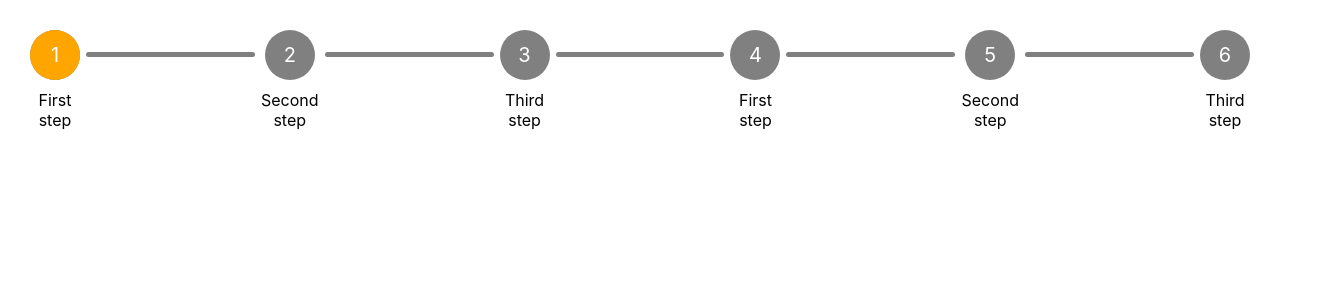
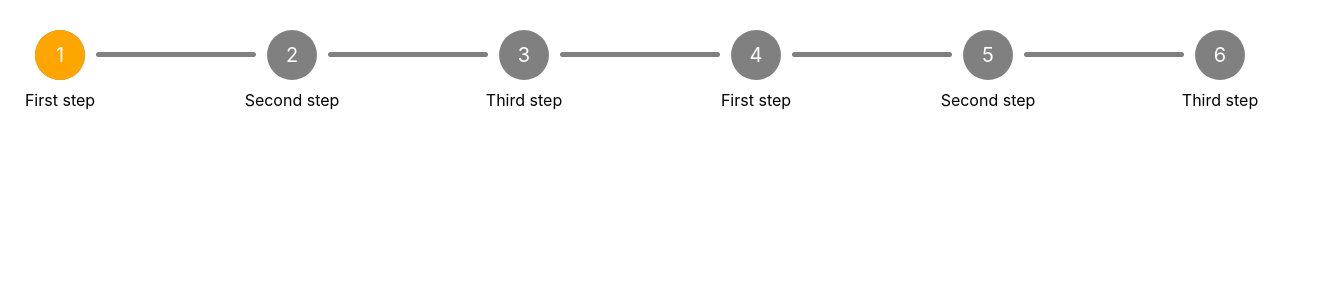
Before and after one commit to Wojak27/SimpleStepper, a React (Create React App) app: page / in a window 1280 px wide. Shown: the top 300 px of the page, 1320 px wide, since content can reach past the window. Built offline with nearby package versions, Linux system fonts and the light colour scheme.

Commit message:
Absolute position on text

```diff
--- a/src/components/Stepper.js
+++ b/src/components/Stepper.js
@@ -141,7 +141,9 @@ class Step extends Component {
                 className={css.stepCircleAnimate}
               ></div>
             </div>
+            <div className={css.stepperTitle}>
             {this.props.children}
+            </div>
           </div>
         ) : (
           <div
@@ -154,7 +156,9 @@ class Step extends Component {
             >
               {this.props.index + 1}
             </div>
+            <div className={css.stepperTitle}>
             {this.props.children}
+            </div>
           </div>
         )}
       </Fragment>
--- a/src/styles/Stepper.module.css
+++ b/src/styles/Stepper.module.css
@@ -8,19 +8,26 @@
 }
 
 .stepBody{
+  height: 80px;
   display: flex;
   flex-direction: column;
   justify-content: center;
   align-items: center;
   max-width: 100px;
-
+  position: relative;
+  margin-left: 30px;
+  margin-right: 30px;
 }
 
+.stepperTitle{
+  position:absolute;
+  width: 200px;
+  bottom: 0;
+}
 .stepCircle{
   border-radius: 50%;
   height: 50px;
   width: 50px;
-  margin-bottom: 10px;
   text-align: center;
   color: white;
   justify-content: center;
@@ -28,7 +35,8 @@
   line-height: 50px;
   font-size:20px;
   opacity: 1;
-  position: relative;
+  position: absolute;
+  top:0;
 }
 
 .stepCircleAnimate{
```
Also changed, not shown: 1 other file (tests, documents, lock files or other folders).
